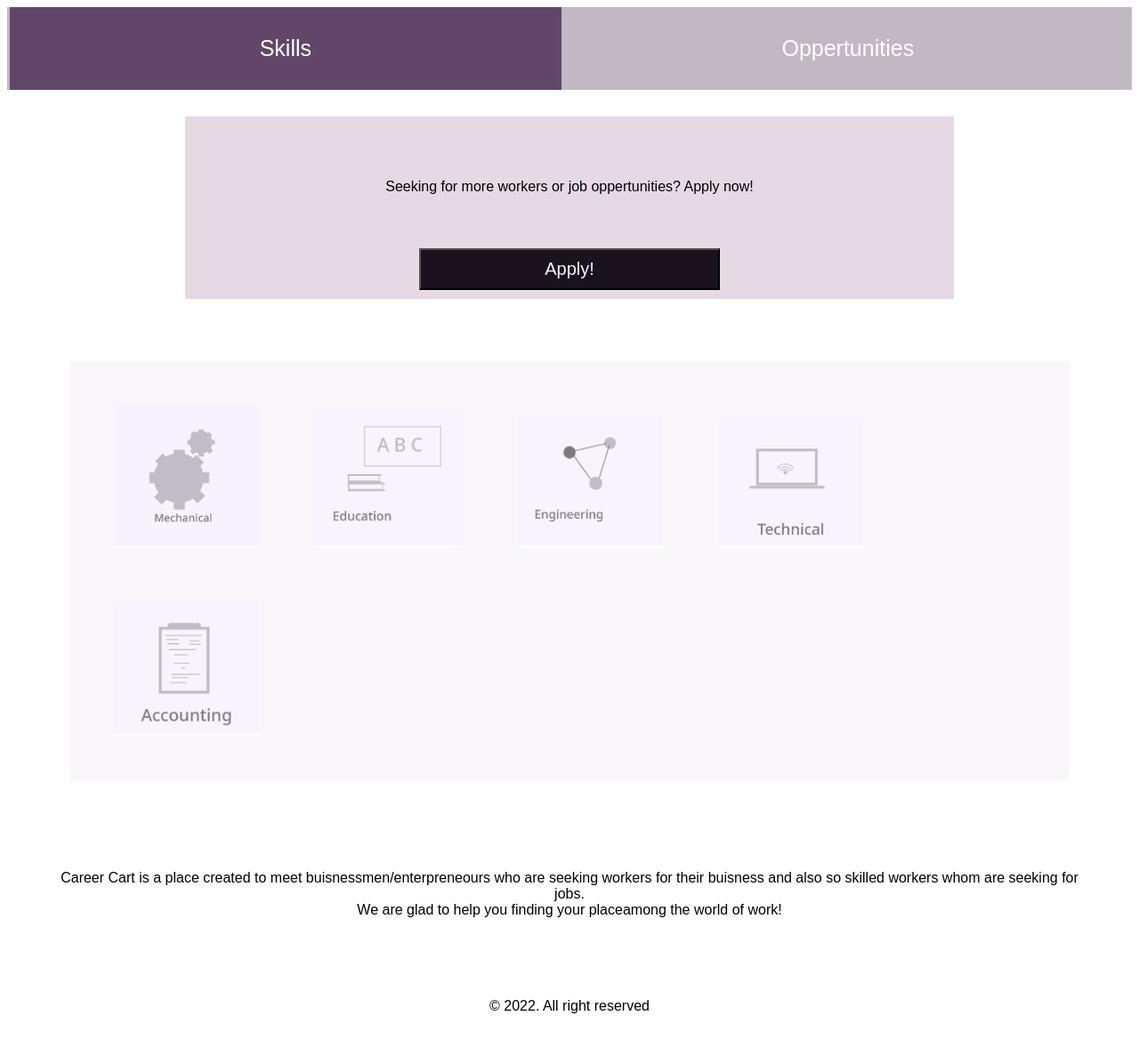
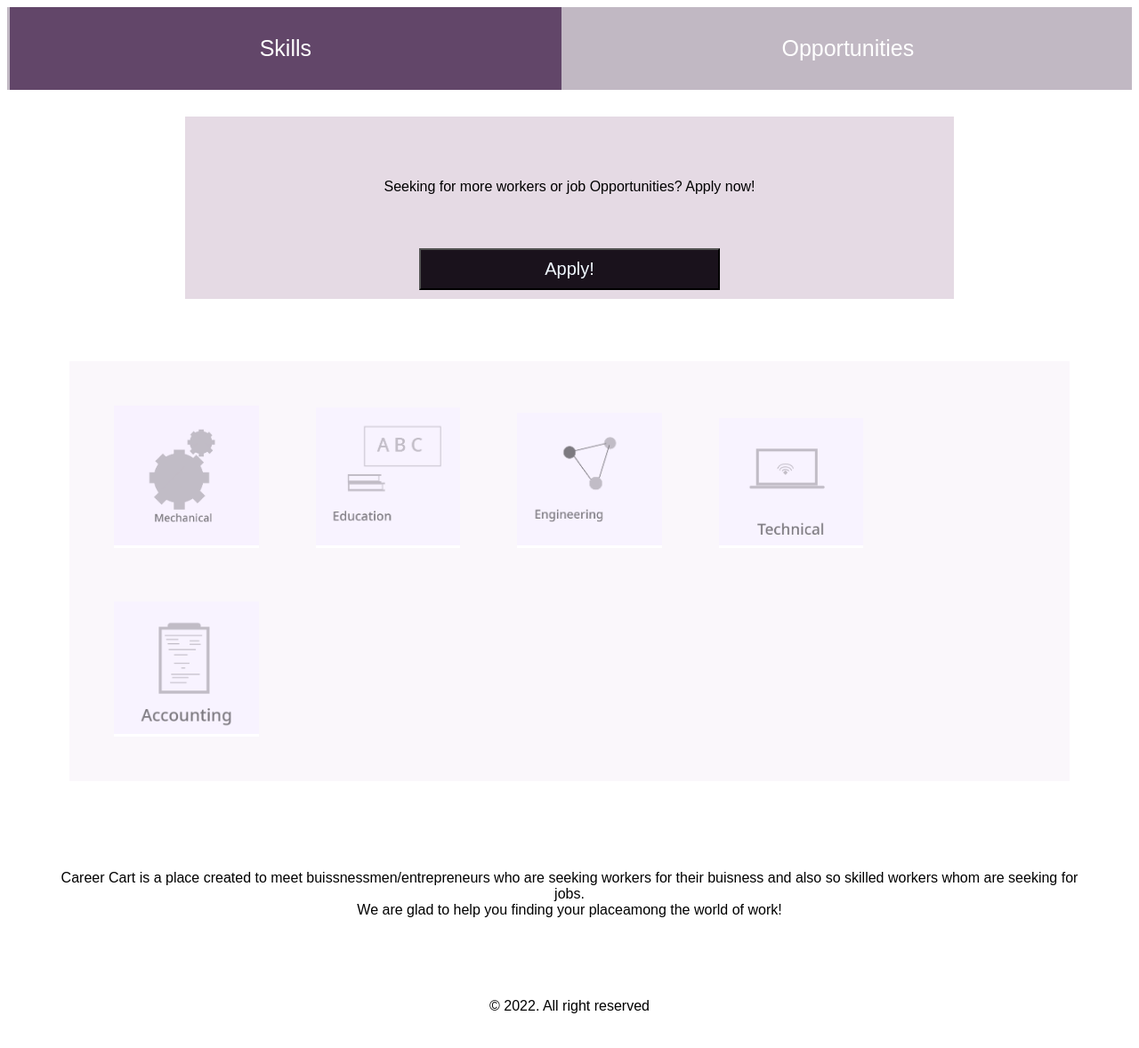
Before and after one commit to Career-Cart/CCHome, a plain HTML site: page index.html in a window 1280 px wide. Shown: the whole page at 89% size. Drawn offline with Linux system fonts and the light colour scheme.

Commit message:
Update index.html

```diff
--- a/index.html
+++ b/index.html
@@ -66,11 +66,11 @@
 
         <div class="nav">
             <button class="nav" style=" background-color: #624669; width: 49%; padding: 32px;">Skills</button>
-            <button  class="nav" style="width: 50%;padding: 32px;">Oppertunities</button>
+            <button  class="nav" style="width: 50%;padding: 32px;">Opportunities</button>
         </div>
 
        <div class="Apply" >
-         <p class="Text">Seeking for more workers or job oppertunities? Apply now!</p>
+         <p class="Text">Seeking for more workers or job Opportunities? Apply now!</p>
           <button style="background-color: #1a121c; color: aliceblue; padding: 10px; width:  40%; font-size: 20px;">Apply!</button>
        </div>
 
@@ -83,7 +83,7 @@
        <button class="btns"> <img src="Accounting_icon.png" width="100%" height="100%"></button>
       </div>
 
-      <p class="Text">Career Cart is a place created to meet buisnessmen/enterpreneours who are seeking workers for their buisness and also so skilled workers whom are seeking for jobs. <br>We are glad to help you finding your placeamong the world of work! </p>
+      <p class="Text">Career Cart is a place created to meet buissnessmen/entrepreneurs who are seeking workers for their buisness and also so skilled workers whom are seeking for jobs. <br>We are glad to help you finding your placeamong the world of work! </p>
       <P class="Text"> © 2022. All right reserved</p>
 
     </body>
```
